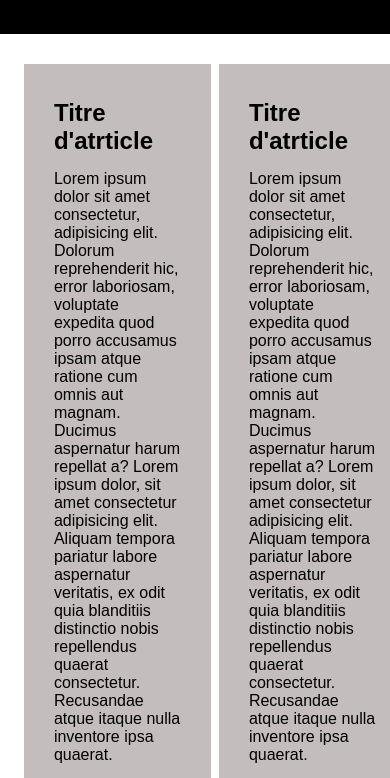
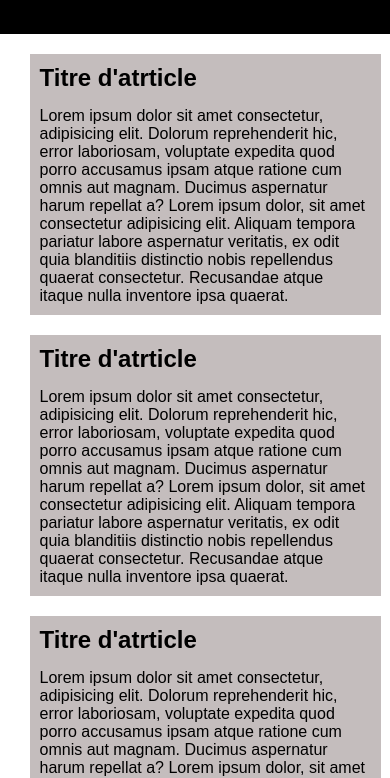
Before and after one commit to vassvia/test, a plain HTML site: page index.html in a window 390 px wide. Shown: the part 66-844 px from the top of the page. Drawn offline with Linux system fonts and the light colour scheme.

Commit message:
Add files via upload

```diff
--- a/css/style.css
+++ b/css/style.css
@@ -29,9 +29,9 @@ main {
 }
 article {
     background-color: rgb(196, 189, 189);
-    margin: 10px auto 0 auto;
+    margin: 10px auto;
     max-width: 48%;
-    padding: 35px 30px 35px 30px;
+    padding: 35px 10px 35px 30px;
 }
 h2 {
     padding-bottom: 15px;
@@ -51,7 +51,7 @@ h3 {
 }
 footer {
     background-color: black;
-    width: 100vw;
+    width: 100%;
     height: 100px;
 }
 .text {
@@ -62,24 +62,31 @@ footer {
 
 @media (max-width: 991px) {
     main {
+        width: 100%;
         margin-right: 10px;
-        margin-bottom: 10px;
+        margin-left: 10px;
+        margin-top: 10px;
+        flex-direction: column;
     }
     article {
-        width: 100%;
+        max-width: 100%;
     }
 }
 @media (max-width: 767px) {
     .container {
+        width: 100%;
         flex-direction: column;
-        margin: 10px 10px;
     }
     main {
         width: 100%;
-        margin: 10px 10px;
     }
-    aside {
-        width: 100%;
-        margin: 10px 10px;
+    article {
+        padding: 10px 10px;
+        max-width: 90%;
     }
+        aside {
+        width: 100vw;
+
+    }
+
 }
```
